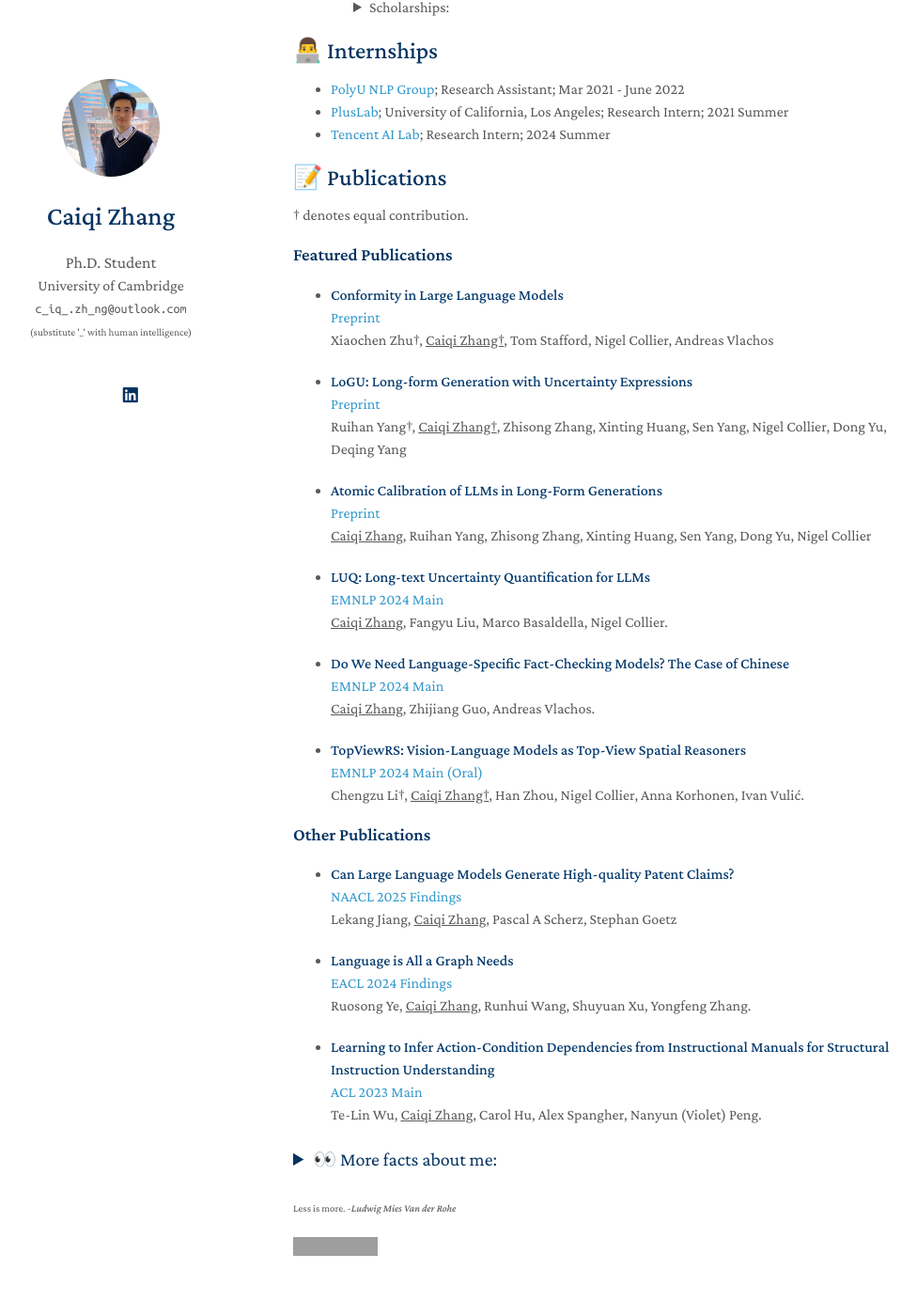
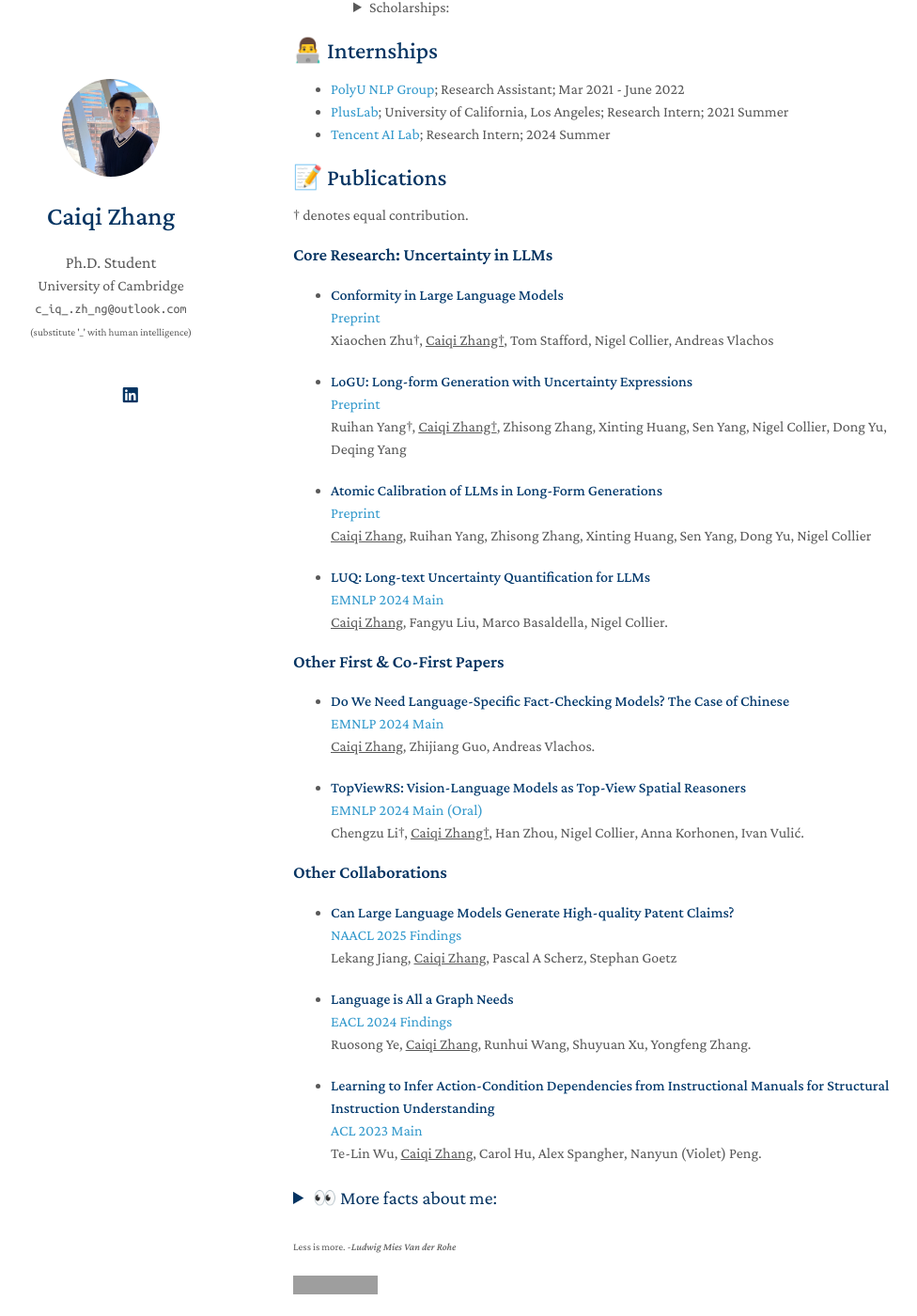
Before and after one commit to caiqizh/caiqizh.github.io, a Jekyll site: the page built from index.md, in a window 1280 px wide and 1400 px high, scrolled down 662 px. Shown: the whole window at 94% size, without its empty margins (158-1134 px from the left). Built offline with Jekyll 4.4.1, drawn with Linux system fonts in a browser that asks for light colours; nearby versions of some CDN libraries; a style sheet for code colours, icons or effects is not loaded; our own code applies the rules of GitHub Pages for plain Markdown files; grey boxes are pictures that could not be loaded.

Commit message:
reorganized the paper list

```diff
--- a/index.md
+++ b/index.md
@@ -52,7 +52,7 @@ I am a second year Ph.D. student at the University of Cambridge, working under t
 ## &#x1F4DD; Publications
 † denotes equal contribution.
 
-### Featured Publications
+### Core Research: Uncertainty in LLMs
 - <strong><span style="color: #03396c;">Conformity in Large Language Models</span></strong>
   [Preprint](https://arxiv.org/abs/2410.12428)
   Xiaochen Zhu†, <u>Caiqi Zhang†</u>, Tom Stafford, Nigel Collier, Andreas Vlachos
@@ -69,6 +69,7 @@ I am a second year Ph.D. student at the University of Cambridge, working under t
   [EMNLP 2024 Main](https://aclanthology.org/2024.emnlp-main.299/)
   <u>Caiqi Zhang</u>, Fangyu Liu, Marco Basaldella, Nigel Collier.
 
+### Other First & Co-First Papers
 - <strong><span style="color: #03396c;">Do We Need Language-Specific Fact-Checking Models? The Case of Chinese</span></strong>
   [EMNLP 2024 Main](https://aclanthology.org/2024.emnlp-main.113/)
   <u>Caiqi Zhang</u>, Zhijiang Guo, Andreas Vlachos.
@@ -77,7 +78,7 @@ I am a second year Ph.D. student at the University of Cambridge, working under t
   [EMNLP 2024 Main (Oral)](https://aclanthology.org/2024.emnlp-main.106/)
   Chengzu Li†, <u>Caiqi Zhang†</u>, Han Zhou, Nigel Collier, Anna Korhonen, Ivan Vulić.
 
-### Other Publications
+### Other Collaborations
 - <strong><span style="color: #03396c;">Can Large Language Models Generate High-quality Patent Claims?</span></strong>
   [NAACL 2025 Findings](https://arxiv.org/abs/2406.19465)
   Lekang Jiang, <u>Caiqi Zhang</u>, Pascal A Scherz, Stephan Goetz
```
